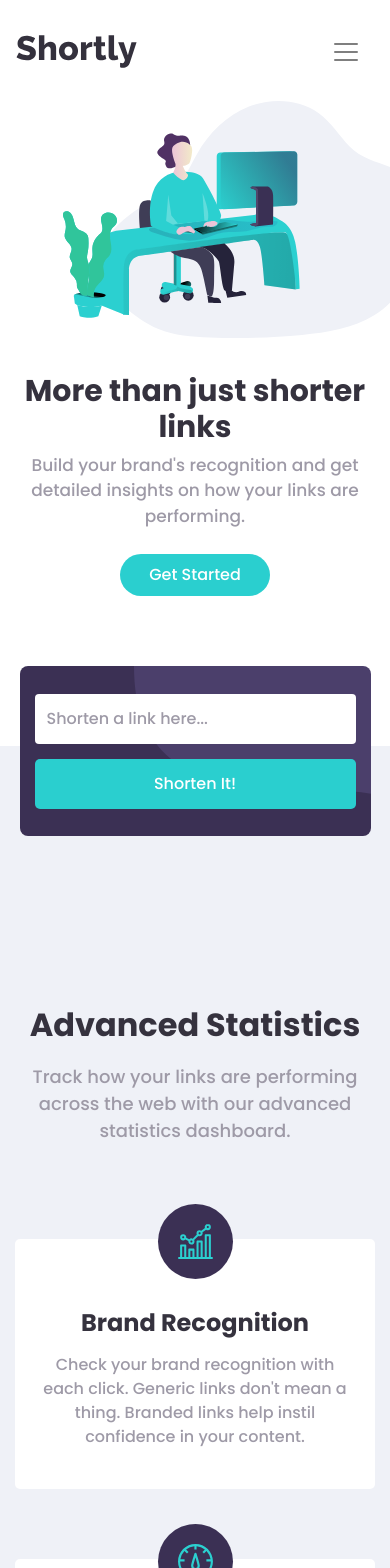
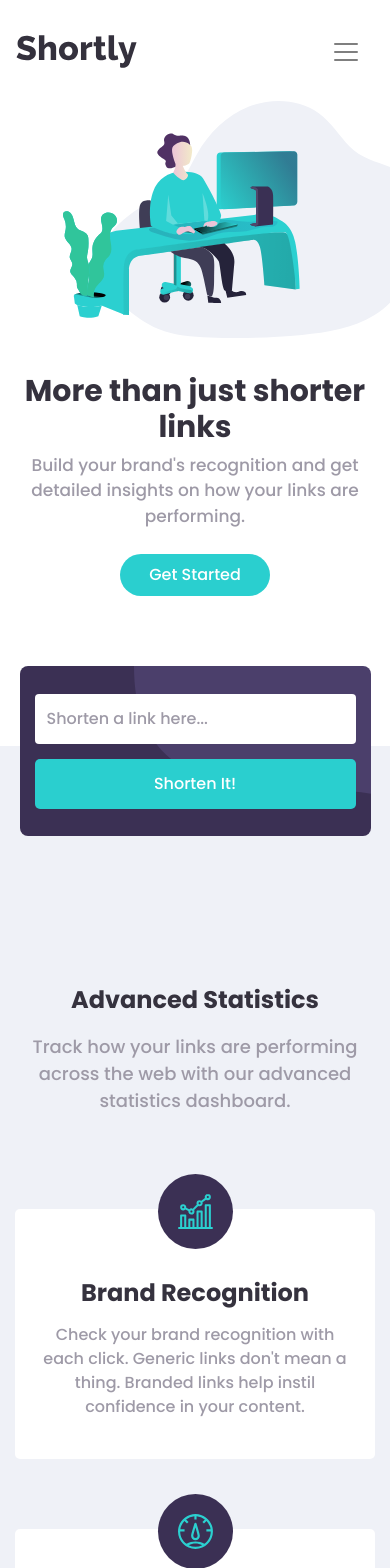
Before and after one commit to sarahabuteen/url-shortening-api-master, a React (Create React App) app: page / in a window 390 px wide. Shown: the top 1568 px of the page. Built offline with nearby package versions, Linux system fonts and the light colour scheme.

Commit message:
ui fixes

```diff
--- a/src/assets/scss/layout/_responsive.scss
+++ b/src/assets/scss/layout/_responsive.scss
@@ -81,8 +81,9 @@
   }
 
   .statistics-section {
-    padding: 120px 0 100px 0;
+    padding: 100px 0 100px 0;
     h2 {
+      font-size: 1.5rem;
       margin-top: 0px;
     }
     .subtitle {
@@ -107,6 +108,9 @@
   .boost-section {
     background: $dark-violet url("../../images/bg-boost-mobile.svg") no-repeat
       right;
+    h2 {
+      font-size: 1.5rem;
+    }
   }
   .footer {
     text-align: center;
--- a/src/components/Home.js
+++ b/src/components/Home.js
@@ -53,7 +53,9 @@ export default class Home extends Component {
             <LinksList links={this.state.links} />
             <Row>
               <Col md={12} className="d-flex flex-column align-items-center">
-                <h2 className="dark-blue-text">Advanced Statistics</h2>
+                <h2 className="dark-blue-text text-center">
+                  Advanced Statistics
+                </h2>
                 <p className="grayish-violet-text subtitle">
                   Track how your links are performing across the web with our
                   advanced statistics dashboard.
@@ -107,7 +109,9 @@ export default class Home extends Component {
           <Container>
             <Row>
               <Col md={12} className="d-flex flex-column align-items-center">
-                <h2 className="text-white">Boost your links today</h2>
+                <h2 className="text-white text-center">
+                  Boost your links today
+                </h2>
                 <button className="btn btn-cyan">Get Started</button>
               </Col>
             </Row>
```
